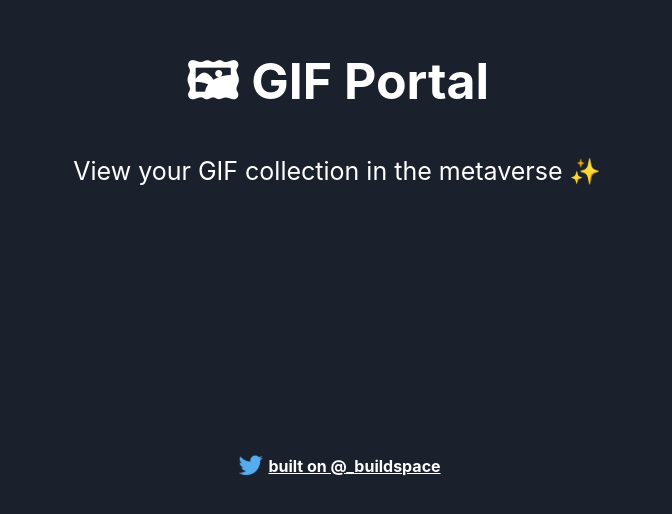
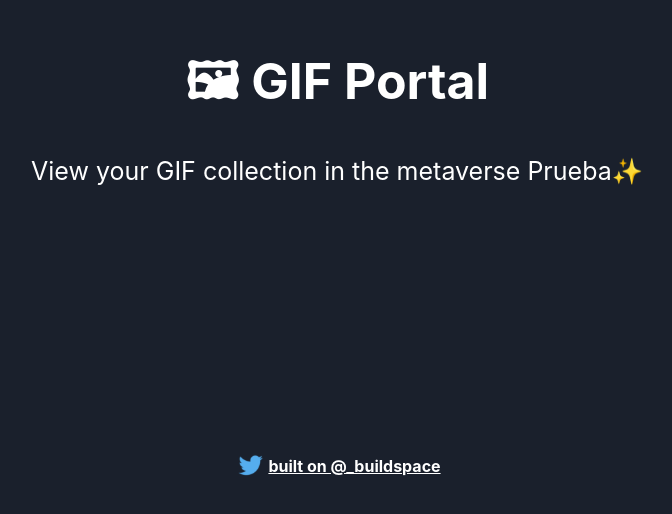
Before and after one commit to maatist/Solana_buildspace_1-GIF, a React (Vite) app: page / in a window 1280 px wide. Shown: the part 272-786 px from the top of the page, without its empty margins (303-975 px from the left). Built offline with nearby package versions, Linux system fonts and the light colour scheme.

Commit message:
Prueba commit

```diff
--- a/src/App.jsx
+++ b/src/App.jsx
@@ -13,7 +13,7 @@ const App = () => {
         <div className="header-container">
           <p className="header">🖼 GIF Portal</p>
           <p className="sub-text">
-            View your GIF collection in the metaverse ✨
+            View your GIF collection in the metaverse Prueba✨
           </p>
         </div>
         <div className="footer-container">
```
